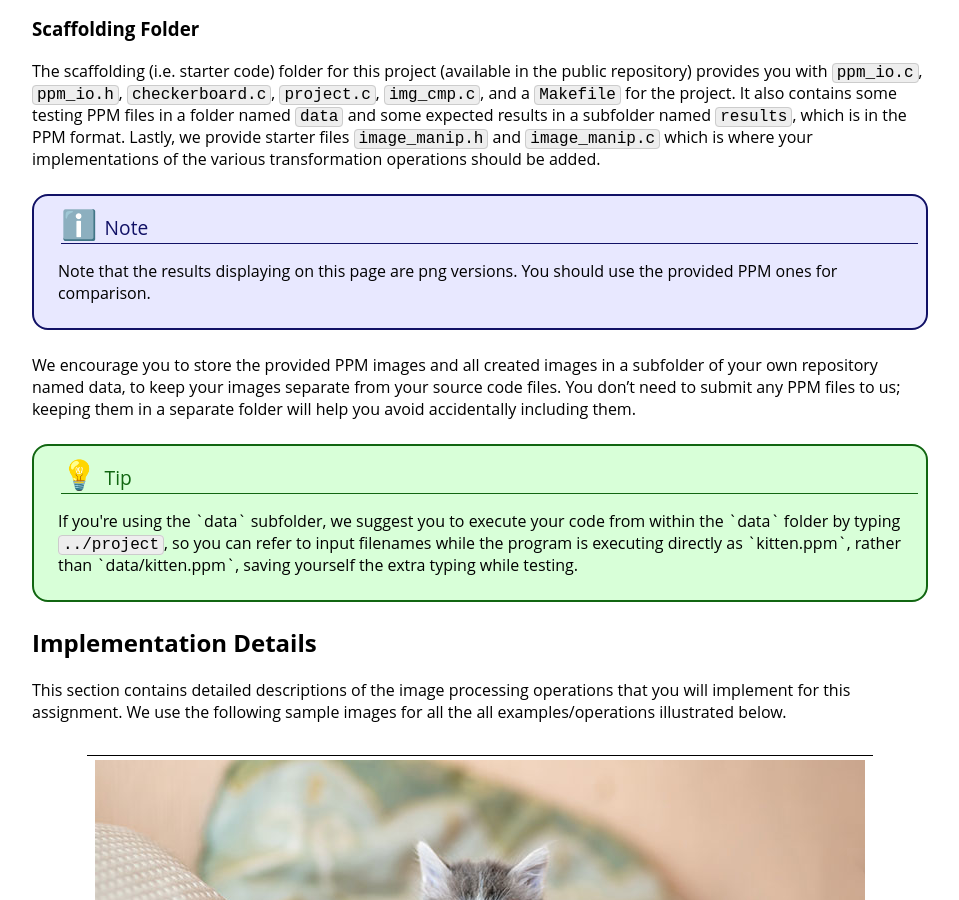
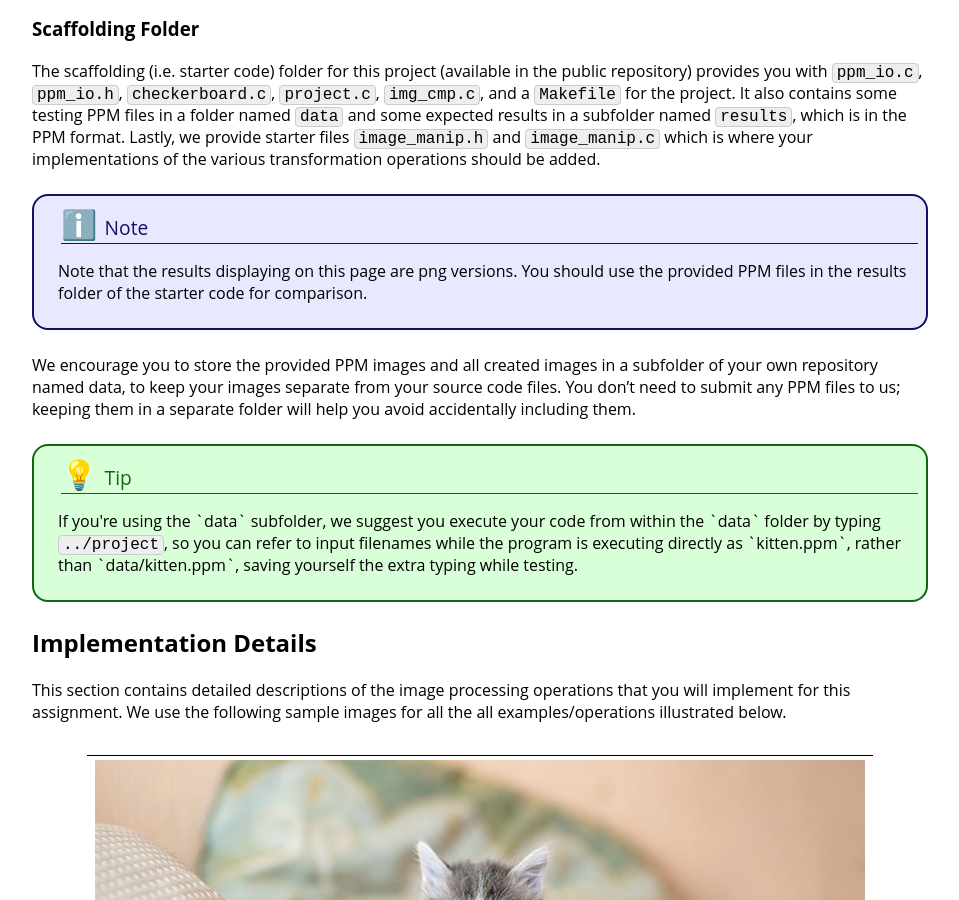
Before and after one commit to jhu-ip/cs220-f25, a Jekyll site: the page built from assign/midterm.md, in a window 1280 px wide and 900 px high, scrolled down 5366 px. Shown: the whole window, without its empty margins (160-1119 px from the left). Built offline with Jekyll 4.4.1, drawn with Linux system fonts in a browser that asks for light colours.

Commit message:
midterm project: fixing typos and grammar in handout

```diff
--- a/assign/midterm.md
+++ b/assign/midterm.md
@@ -207,7 +207,7 @@ The scaffolding (i.e. starter code) folder for this project (available in the pu
 <div class='admonition info'>
 <div class='title'>Note</div>
 <div class='content'>
-<p>Note that the results displaying on this page are png versions. You should use the provided PPM ones for comparison.</p>
+<p>Note that the results displaying on this page are png versions. You should use the provided PPM files in the results folder of the starter code for comparison.</p>
 </div>
 </div>
 
@@ -216,7 +216,7 @@ We encourage you to store the provided PPM images and all created images in a su
 <div class='admonition tip'>
 <div class='title'>Tip</div>
 <div class='content'>
-<p>If you're using the `data` subfolder, we suggest you to execute your code from within the `data` folder by typing <code>../project</code>, so you can refer to input filenames while the program is executing directly as `kitten.ppm`, rather than `data/kitten.ppm`, saving yourself the extra typing while testing.</p>
+<p>If you're using the `data` subfolder, we suggest you execute your code from within the `data` folder by typing <code>../project</code>, so you can refer to input filenames while the program is executing directly as `kitten.ppm`, rather than `data/kitten.ppm`, saving yourself the extra typing while testing.</p>
 </div>
 </div>
 
```
